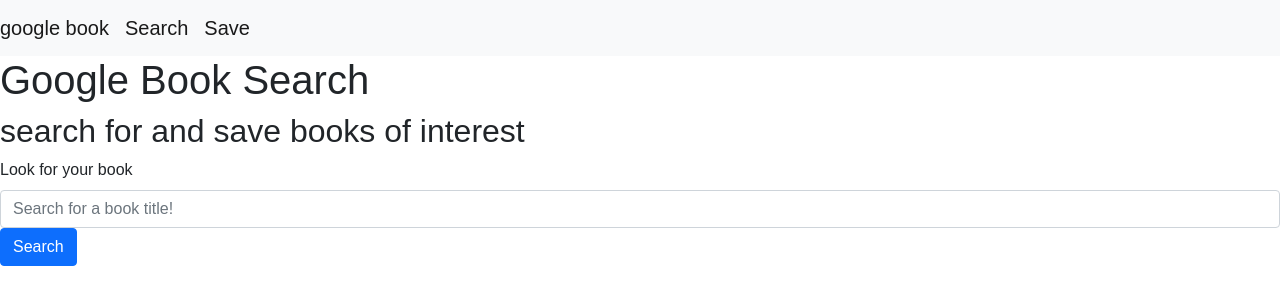
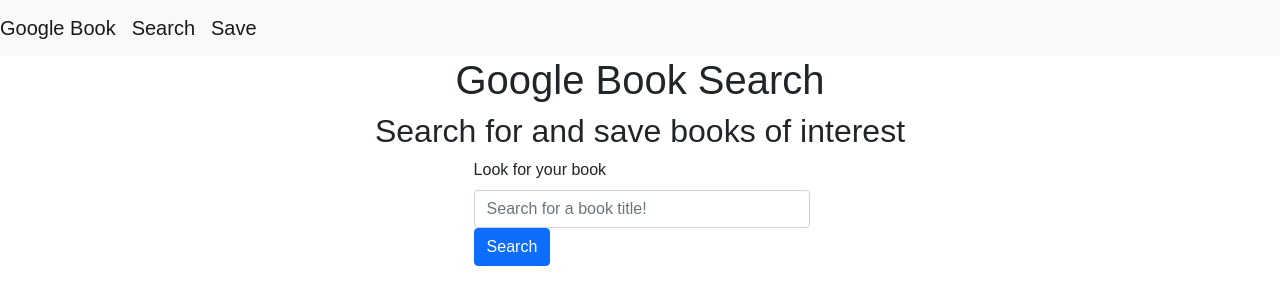
Before and after one commit to vubao2303/google-books, a React (Create React App) app in the folder create-react-express/client/: page / in a window 1280 px wide. Shown: the top 304 px of the page. Built offline with nearby package versions, Linux system fonts and the light colour scheme.

Commit message:
change header and search form to center and add card style for result

```diff
--- a/create-react-express/client/src/components/Header/index.js
+++ b/create-react-express/client/src/components/Header/index.js
@@ -1,11 +1,12 @@
 import React from "react";
+import "../Style/Style.css";
 
 function Header() {
   return (
     <div>
       <header className="header">
         <h1> Google Book Search </h1>
-        <h2> search for and save books of interest </h2>
+        <h2> Search for and save books of interest </h2>
       </header>
     </div>
   )
--- a/create-react-express/client/src/components/Nav/index.js
+++ b/create-react-express/client/src/components/Nav/index.js
@@ -6,7 +6,7 @@
   return (
     <nav className="navbar navbar-expand-lg navbar-light bg-light">
       <a className="navbar-brand" href="/">
-        google book
+        Google Book
       </a>
       <a className="navbar-brand" href="/search">
         Search
--- a/create-react-express/client/src/components/ResultCard/index.js
+++ b/create-react-express/client/src/components/ResultCard/index.js
@@ -3,16 +3,65 @@
 function ResultCard(props) {
   return (
     <div className="container">
-      <h2>{props.title}</h2>
-      <p> {props.author} </p>
-      <p> {props.synopsis} </p>
-      <img src={props.image} alt="" />
-      <a href={props.link} target="_blank" > <button type="button"> view</button> </a>
-      <button type="button" onClick={(event) => {
-        event.preventDefault();
-        props.saveBooks({ title: props.title, author: props.author, synopsis: props.synopsis, image: props.image, link: props.link});
-      }}> save </button>
+
+<div className="card mb-3">
+  <div className="row g-0">
+    <div className="col-md-2">
+      <img src={props.image} alt="..."/>
+    </div>
+    <div className="col-md-10">
+      <div className="card-body">
+        <h5 className="card-title">{props.title}</h5>
+        <p> {props.author} </p>
+        <p className="card-text">{props.synopsis}</p>
+        <a href={props.link} target="_blank" > <button type="button"> View</button> </a>
+          <button type="button" onClick={(event) => {
+            event.preventDefault();
+            props.saveBooks({ title: props.title, author: props.author, synopsis: props.synopsis, image: props.image, link: props.link });
+          }}> save </button>
+      </div>
+    </div>
+  </div>
+</div>
     </div>
   )
 }
 export default ResultCard;
+
+
+// Try 2
+{/* <div className="card mb-3">
+  <div className="row g-0">
+    <div className="col-md-4">
+      <img src={props.image} alt="..."/>
+    </div>
+    <div className="col-md-8">
+      <div className="card-body">
+        <h5 className="card-title">{props.title}</h5>
+        <p> {props.author} </p>
+        <p className="card-text">{props.synopsis}</p>
+        <a href={props.link} target="_blank" > <button type="button"> View</button> </a>
+          <button type="button" onClick={(event) => {
+            event.preventDefault();
+            props.saveBooks({ title: props.title, author: props.author, synopsis: props.synopsis, image: props.image, link: props.link });
+          }}> save </button>
+      </div>
+    </div>
+  </div>
+</div> */}
+
+// try one
+{/* <div className="card">
+<img src={props.image} className="card-img-top" alt="..." />
+<div className="card-body">
+  <h2 className="card-title">{props.title}</h2>
+  <p> {props.author} </p>
+  <p className="card-text">{props.synopsis}</p>
+  <a href={props.link} target="_blank" > <button type="button"> View</button> </a>
+  <button type="button" onClick={(event) => {
+    event.preventDefault();
+    props.saveBooks({ title: props.title, author: props.author, synopsis: props.synopsis, image: props.image, link: props.link });
+  }}> save </button>
+</div>
+
+</div> */}
--- a/create-react-express/client/src/components/SearchForm/index.js
+++ b/create-react-express/client/src/components/SearchForm/index.js
@@ -4,16 +4,19 @@
 function SearchForm (props) {
   // console.log(props)
   return (
-    <div>
+    <div clasName= "container">
       <form >
+        <div className= "col-md-5">
         <label className="form-label">Look for your book</label>
-        <input onChange={(event) => {
+        <input for="inputPassword6" onChange={(event) => {
         event.preventDefault();
         // console.log("banana")
         props.loadBooks(event)
       }
       } placeholder='Search for a book title!' type="text" className="form-control" id="exampleInput" aria-describedby="" />
         <button type="submit" className="btn btn-primary">Search</button>
+
+        </div>
       </form>
     </div>
   )
--- /dev/null
+++ b/create-react-express/client/src/components/Style/Style.css
@@ -0,0 +1,14 @@
+.header {
+  text-align:center;
+  width: 100%;
+  /* background-image: linear-gradient(360deg,rgba(255,0,0,0),  rgb(255, 34, 0)); */
+}
+
+.card-img-top{
+  height: 200px;
+  width: 200px;
+}
+
+form {
+  margin-left: 37%;
+}
```
Also changed, not shown: 1 other file (tests, documents, lock files or other folders).
